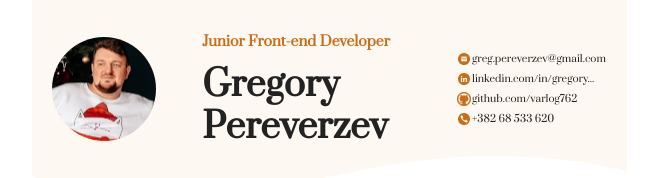
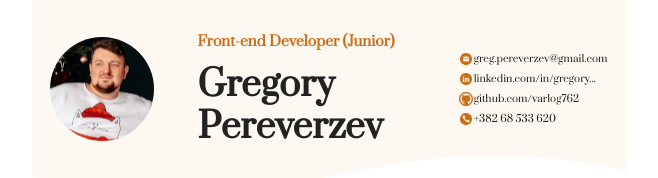
Before and after one commit to varlog762/cv_actual, a plain HTML site: page Index.html in a window 1280 px wide. Shown: the top 178 px of the page, without its empty margins (311-969 px from the left). Drawn offline with Linux system fonts and the light colour scheme.

Commit message:
feat: change position name

```diff
--- a/Index.html
+++ b/Index.html
@@ -19,7 +19,7 @@
             <div class="header_container">
                 <div class="photo"></div>
                 <div class="info">
-                    <h2 class="position">Junior Front-end Developer</h2>
+                    <h2 class="position">Front-end Developer (Junior)</h2>
                     <h1 class="name">Gregory<br>Pereverzev</h1>
                 </div>
                 <div class="contacts">
```
